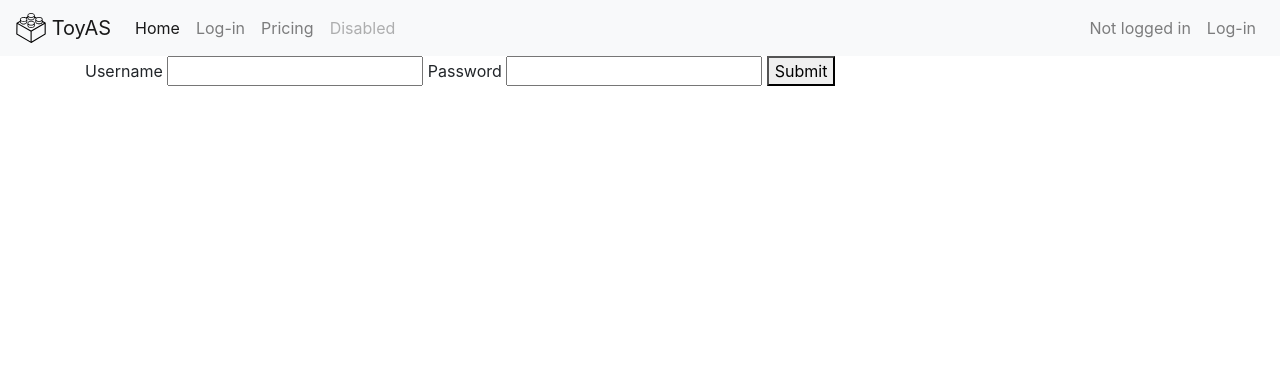
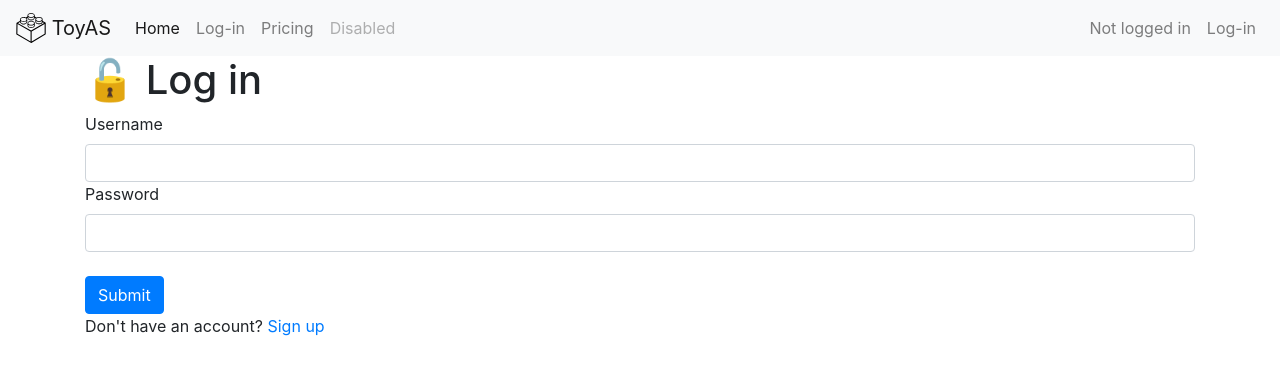
Before and after one commit to epilehpsy/ToyAS, a Flask app: page /login in a window 1280 px wide. Shown: the top 375 px of the page. Run offline with Flask 3, Linux system fonts and the light colour scheme.

Commit message:
boostraped login

```diff
--- a/templates/login.html
+++ b/templates/login.html
@@ -1,13 +1,16 @@
 {% extends "base.html" %}
 {% block title %}Log in{% endblock %}
 {% block content %}
+<h1>🔓 Log in</h1>
 <div>
     <form action="{{ url_for('login') }}" method="POST">
         <label for="username">Username</label>
-        <input type="text" id="username" name="username">
+        <input type="text" class="form-control" name="username">
         <label for="password">Password</label>
-        <input type="text" id="password" name="password">
-        <button type="submit">Submit</button>
+        <input type="password" class="form-control" name="password">
+        <br>
+        <button type="submit" class="btn btn-primary">Submit</button>
     </form>
+    <p>Don't have an account? <a href="{{ url_for('signup') }}">Sign up</a></p>
 </div>
 {% endblock %}
```
